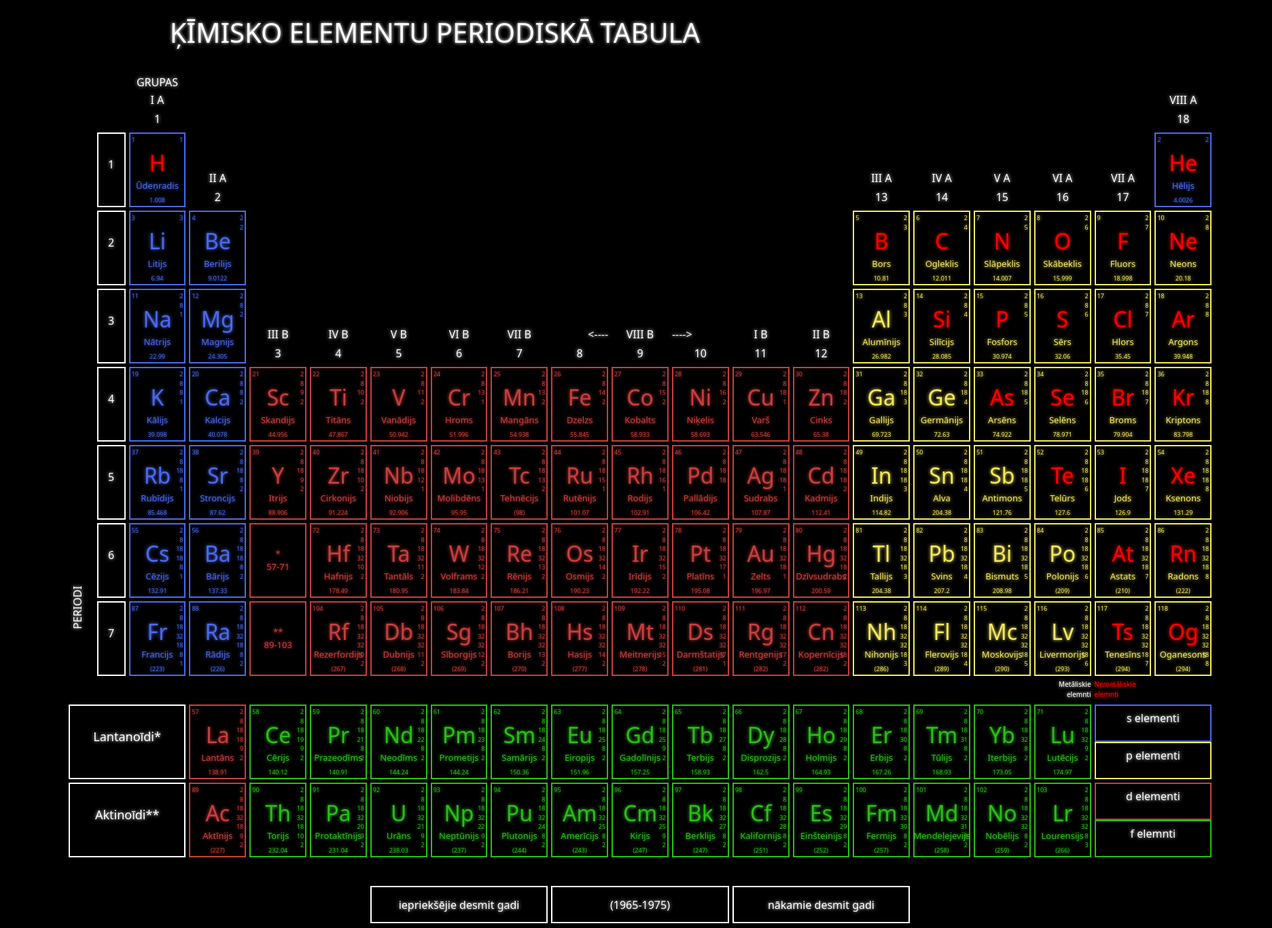
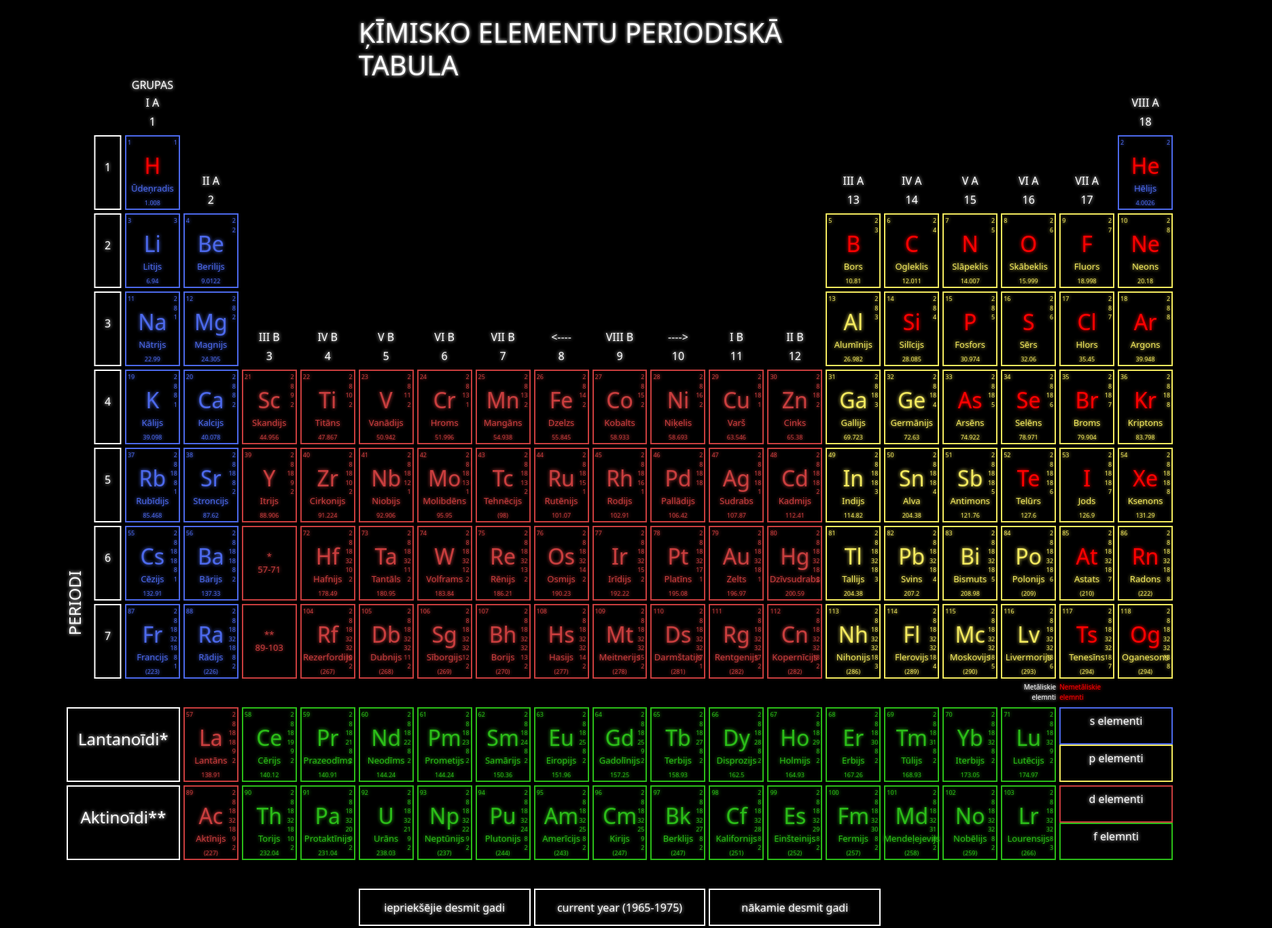
Before and after one commit to ReinisDelvers/Periodic-table, a plain HTML site: page index.html in a window 1280 px wide. Shown: the top 1366 px of the page at 68% size, 1872 px wide, since content can reach past the window. Drawn offline with nearby package versions, Linux system fonts and the light colour scheme.

Commit message:
Update index.html

```diff
--- a/index.html
+++ b/index.html
@@ -181,84 +181,89 @@
 
     <!--table setup-->
     <style>
+      .r-1 {
+        grid-row: 1;
+        height: 55px;
+      }
+
       .r0 {
-        grid-row: 1;
-        height: 110px;
-      }
-
-      .r1 {
         grid-row: 2;
         height: 110px;
       }
 
-      .r2 {
+      .r1 {
         grid-row: 3;
         height: 110px;
       }
 
-      .r3 {
+      .r2 {
         grid-row: 4;
         height: 110px;
       }
 
-      .r4 {
+      .r3 {
         grid-row: 5;
         height: 110px;
       }
 
-      .r5 {
+      .r4 {
         grid-row: 6;
         height: 110px;
       }
 
-      .r6 {
+      .r5 {
         grid-row: 7;
         height: 110px;
       }
 
-      .r7 {
+      .r6 {
         grid-row: 8;
         height: 110px;
       }
 
+      .r7 {
+        grid-row: 9;
+        height: 110px;
+      }
+
       .r8 {
-        grid-row: 9;
+        grid-row: 10;
         height: 32px;
       }
 
       .r9 {
-        grid-row: 10;
-        height: 110px;
-      }
-
-      .r10 {
         grid-row: 11;
         height: 110px;
       }
 
+      .r10 {
+        grid-row: 12;
+        height: 110px;
+      }
+
       .r11 {
-        grid-row: 12;
+        grid-row: 13;
         height: 32px;
       }
 
       .r12 {
-        grid-row: 13;
+        grid-row: 14;
         height: 100%;
       }
 
 
       .r13 {
-        grid-row: 14;
+        grid-row: 15;
         height: 32px;
       }
 
       .r14 {
-        grid-row: 15;
+        grid-row: 16;
         height: 220px;
       }
 
       .r15 {
-        grid-row: 16;
+        grid-row: 17;
         height: 110px;
       }
 
@@ -351,17 +356,21 @@
 
   <body>
     <br>
-    <!--Title-->
+    <!--website title-->
     <title>ĶĪMISKO ELEMENTU PERIODISKĀ TABULA</title>
-    <div>
-      <h1 style="text-align: center; color: rgb(255, 255, 255);">ĶĪMISKO ELEMENTU PERIODISKĀ TABULA</h1>
-    </div>
+
 
 
     <!--grid-->
     <div class="container-fluid">
-      <div style="width: 1860px;">
+      <div style="min-width: 1800px;">
         <div class="grid">
+          <!--title-->
+          <div class="r-1" style="grid-column: 7 / span 9;">
+            <h1 style="color: rgb(255, 255, 255);">ĶĪMISKO ELEMENTU PERIODISKĀ TABULA</h1>
+          </div>
+
+
           <!--1 Colonna-->
           <a id="H" href="javascript:void(0);" class="element selements c1 r1 clickable-cell" onclick="showPopup('https://pediaa.com/wp-content/uploads/2023/06/hydrogen-atom.png');">
             <div class="square">
@@ -2548,7 +2557,7 @@
           </div>
           <div class="c0 r7" style="color: rgb(255, 255, 255); position: relative;">
             <div style="position: absolute; left: 0; transform: rotate(-90deg); width: 50%;">
-              <p style="font-size: medium;">PERIODI</p>
+              <p style="font-size: x-large;">PERIODI</p>
             </div>
             <div class="square2">
               <p style="font-size: medium;">7</p>
@@ -2570,14 +2579,14 @@
           <div class="r9 " style="grid-column: 2 / span 2;">
             <div class="element" style=" height: 100%;">
               <div class="square" style="color: rgb(255, 255, 255);">
-                <p style="font-size: large; color: rgb(255, 255, 255);">Lantanoīdi*</p>
+                <p style="font-size: x-large; color: rgb(255, 255, 255);">Lantanoīdi*</p>
               </div>
             </div>
           </div>
           <div class="r10" style="grid-column: 2 / span 2;">
             <div class="element" style=" height: 100%;">
               <div class="square" style="color: rgb(255, 255, 255);">
-                <p style="font-size: large; color: rgb(255, 255, 255);">Aktinoīdi**</p>
+                <p style="font-size: x-large; color: rgb(255, 255, 255);">Aktinoīdi**</p>
               </div>
             </div>
           </div>
@@ -2659,7 +2668,7 @@
           <div class="c8 r3" style="font-size: medium; color: rgb(255, 255, 255);">
             <div class="row" style="height: 55px;"></div>
             <div class="row" style="height: 55px;">
-            <p style="margin: 0; text-align: right;"><----</p>
+            <p style="margin: 0; text-align: center;"><----</p>
             <p style="margin: 0; text-align: center;">8</p>
             </div>
           </div>
@@ -2673,7 +2682,7 @@
           <div class="c10 r3" style="font-size: medium; color: rgb(255, 255, 255);">
             <div class="row" style="height: 55px;"></div>
             <div class="row" style="height: 55px;">
-            <p style="margin: 0; text-align: left;">----></p>
+            <p style="margin: 0; text-align: center;">----></p>
             <p style="margin: 0; text-align: center;">10</p>
             </div>
           </div>
@@ -2757,7 +2766,7 @@
           <div class="r12" style="color: rgb(255, 255, 255); grid-column: 10 / span 3; display: flex; align-items: center; justify-content: center; height: 100%;">
             <div class="element" style="height: 55px; width: 100%;">
               <div class="square">
-              <p style="margin: 0; font-size: medium;">(1965-1975)</p>
+              <p style="margin: 0; font-size: medium;">current year (1965-1975)</p>
               </div>
             </div>
           </div>
```
